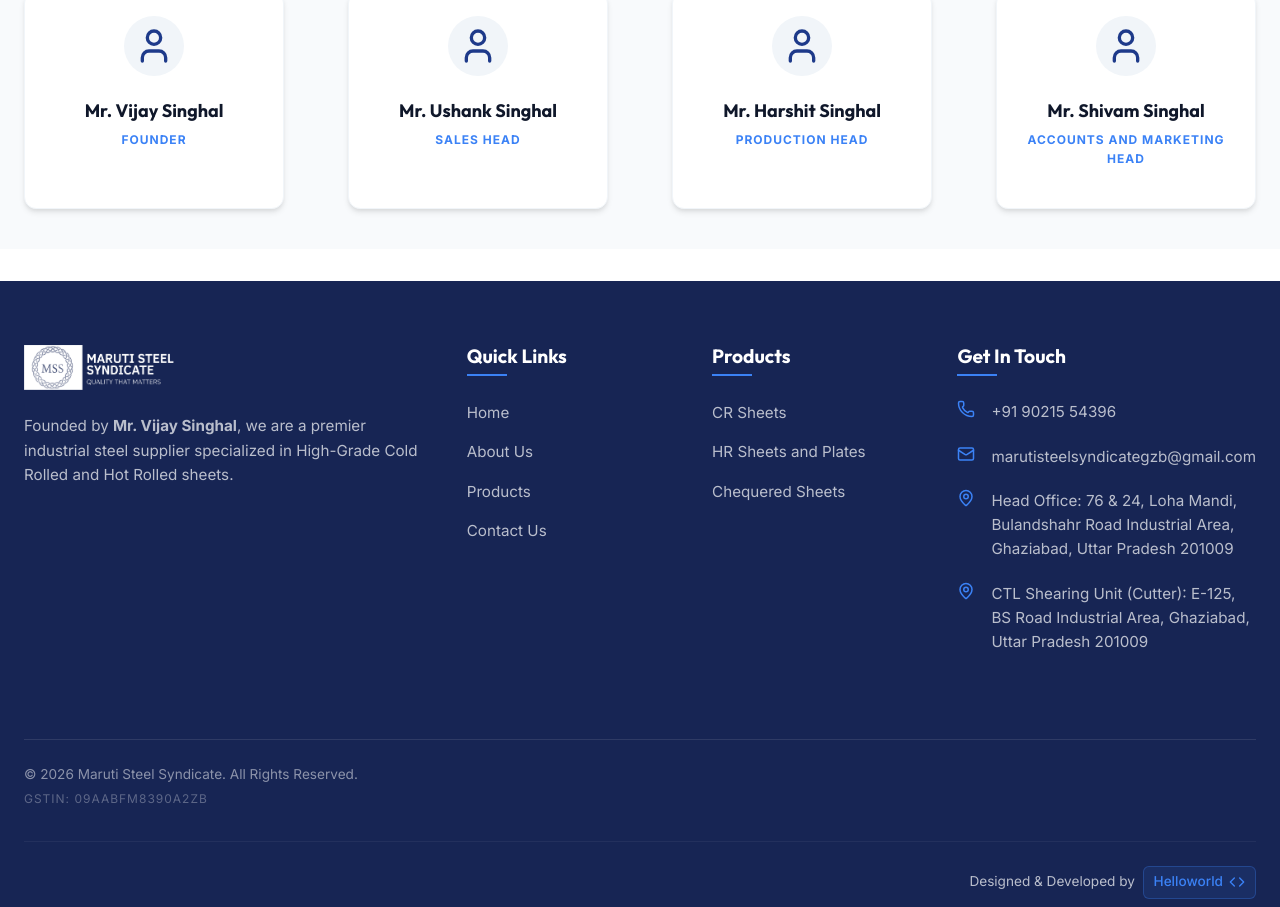
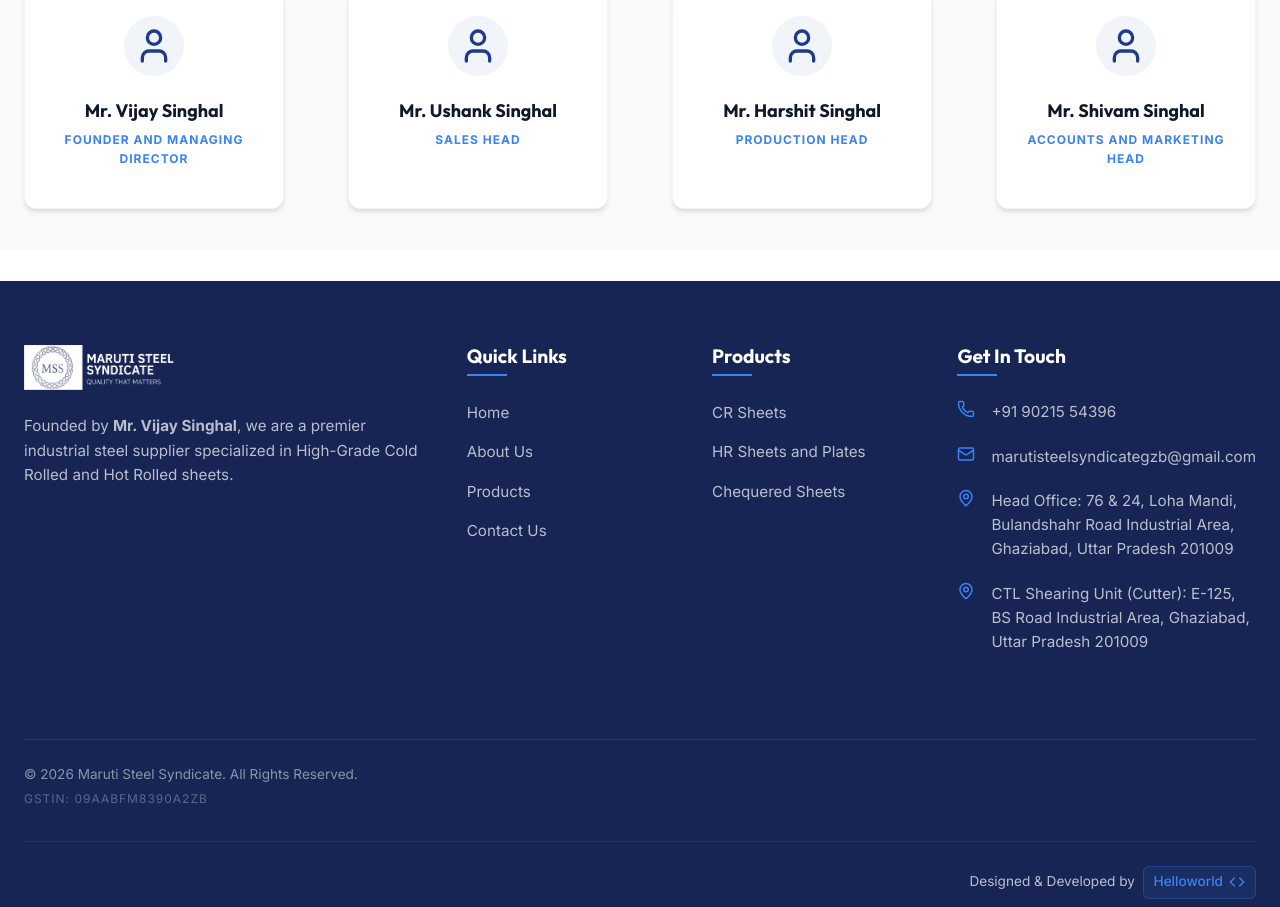
Before and after one commit to marutisteelsyndicategzb-ops/steel_project, a React (Vite) app: page /about in a window 1280 px wide. Shown: the part 2160-3067 px from the top of the page. Built offline with nearby package versions, Linux system fonts and the light colour scheme.

Commit message:
Update data.js

```diff
--- a/src/data/data.js
+++ b/src/data/data.js
@@ -17,7 +17,7 @@
 };
 
 export const management = [
-  { name: "Mr. Vijay Singhal", role: "Founder" },
+  { name: "Mr. Vijay Singhal", role: "Founder and Managing Director" },
   { name: "Mr. Ushank Singhal", role: "Sales Head" },
   { name: "Mr. Harshit Singhal", role: "Production Head" },
   { name: "Mr. Shivam Singhal", role: "Accounts and Marketing Head" }
```
